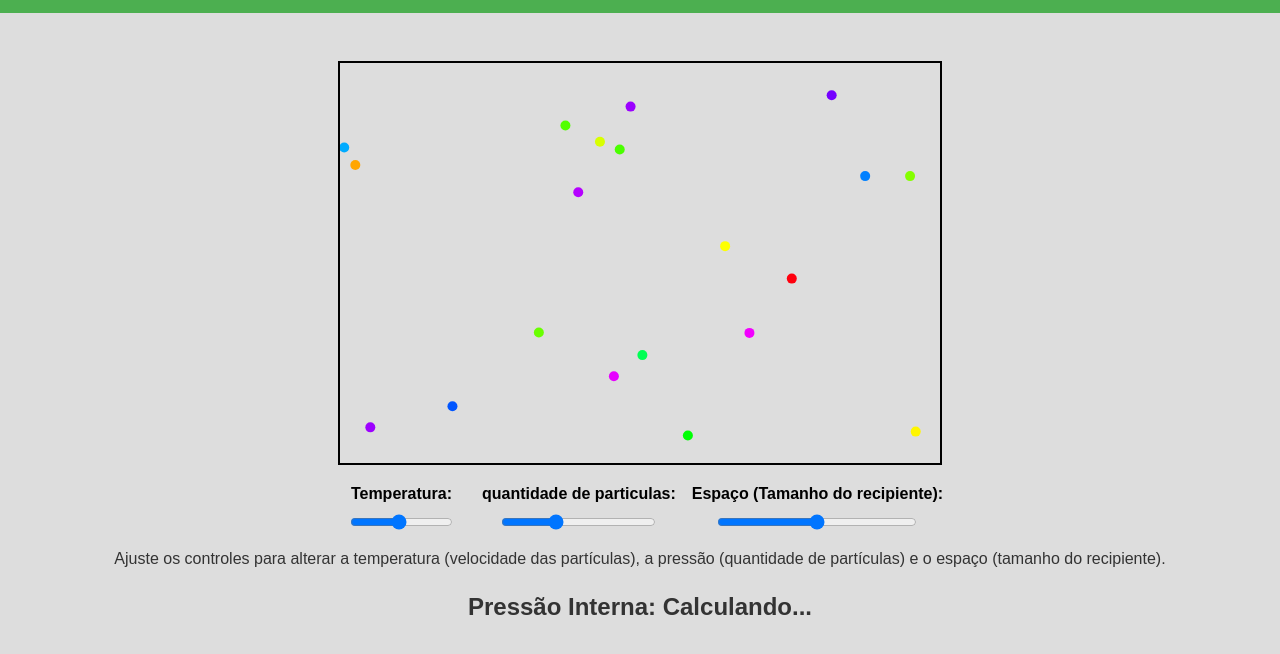
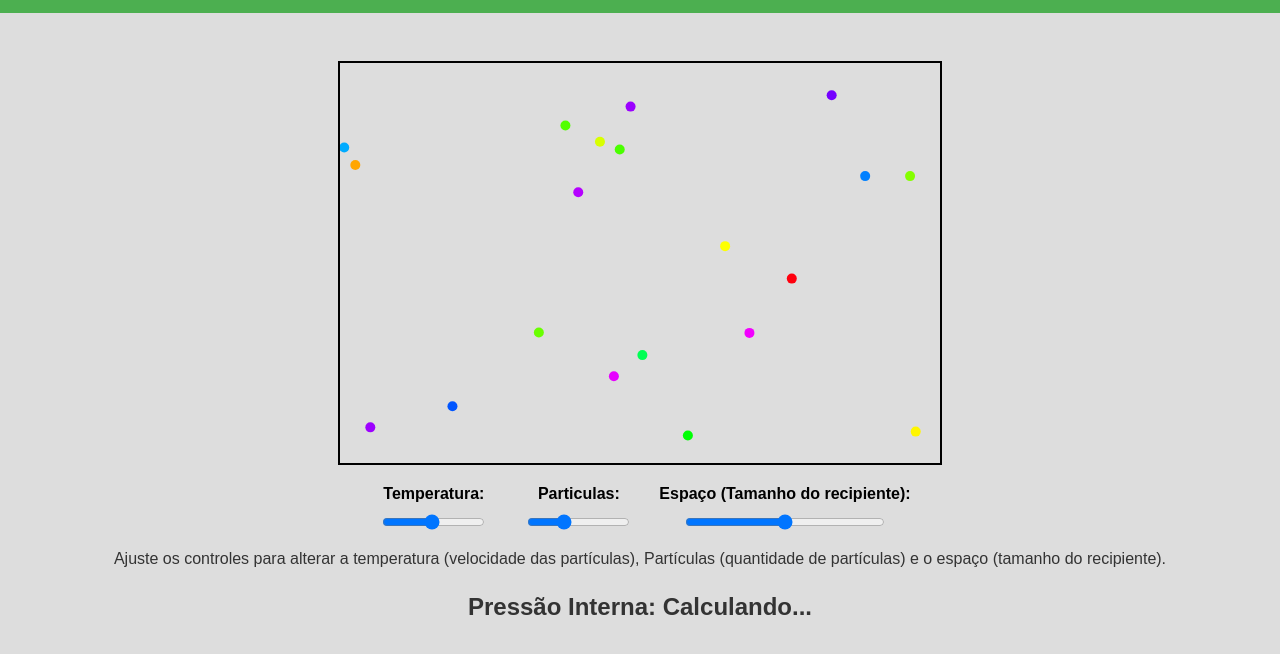
Before and after one commit to viniciuscanavieira/Projeto-quimica-uema, a plain HTML site: page experimento/experimento.html in a window 1280 px wide. Shown: the part 96-750 px from the top of the page. Drawn offline with Linux system fonts and the light colour scheme.

Commit message:
ajuste final-2

```diff
--- a/experimento/experimento.html
+++ b/experimento/experimento.html
@@ -126,14 +126,14 @@
             <label>Temperatura:
                 <input type="range" id="temperature" min="1" max="20" value="10">
             </label>
-            <label>quantidade de particulas:
+            <label>Particulas:
                 <input type="range" id="pressure" min="5" max="50" value="20">
             </label>
             <label>Espaço (Tamanho do recipiente):
                 <input type="range" id="space" min="400" max="800" value="600">
             </label>
         </div>
-        <p class="info">Ajuste os controles para alterar a temperatura (velocidade das partículas), a pressão
+        <p class="info">Ajuste os controles para alterar a temperatura (velocidade das partículas), Partículas
             (quantidade de partículas) e o espaço (tamanho do recipiente).</p>
         <p class="pressure-info" id="pressureInfo">Pressão Interna: Calculando...</p>
     </div>
```
